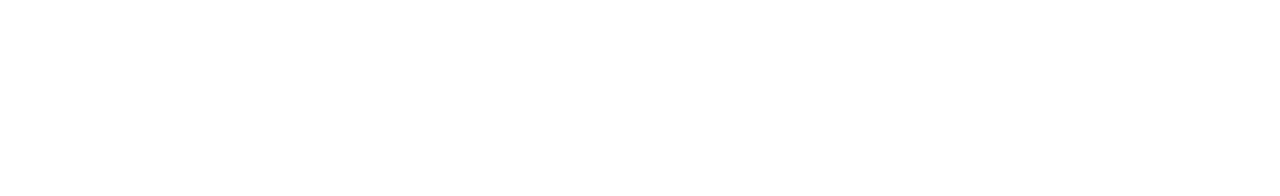
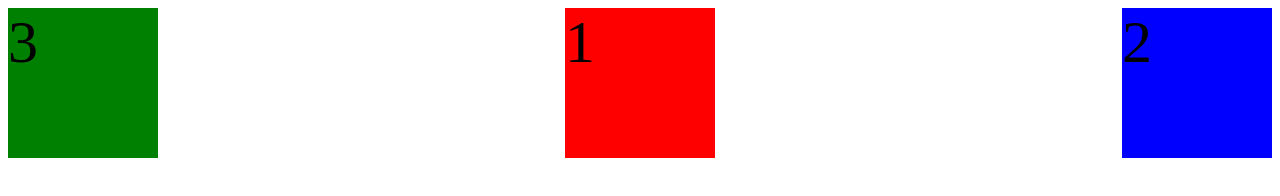
Before and after one commit to acciojob/place-the-item-1-VarunSN2002, a website: page main.html in a window 1280 px wide. Drawn offline with Linux system fonts and the light colour scheme.

Commit message:
created a submission

```diff
--- a/main.html
+++ b/main.html
@@ -8,6 +8,11 @@
 
 <body>
 	<!-- the entire body must be written by student -->
+    <div class="holder">
+       <div class="item" id="three">3</div>
+       <div class="item" id="one">1</div>
+       <div class="item" id="two">2</div>
+    </div>
     <script type="text/javascript" src="./script.js">
 </script>
 
--- a/styles.css
+++ b/styles.css
@@ -1,2 +1,29 @@
 
 /* Your CSS Code here. */
+.holder {
+	display: flex;
+	flex-direction: row;
+	justify-content: space-between;
+	flex-wrap: wrap;
+}
+
+.item {
+	width: 150px;
+	height: 150px;
+	box-sizing: border-box;
+	text-align: left;
+	font-size: 60px;
+	font-weight: 500;
+}
+
+#one {
+	background-color: red;
+}
+
+#two {
+	background-color: blue;
+}
+
+#three {
+	background-color: green;
+}
```
